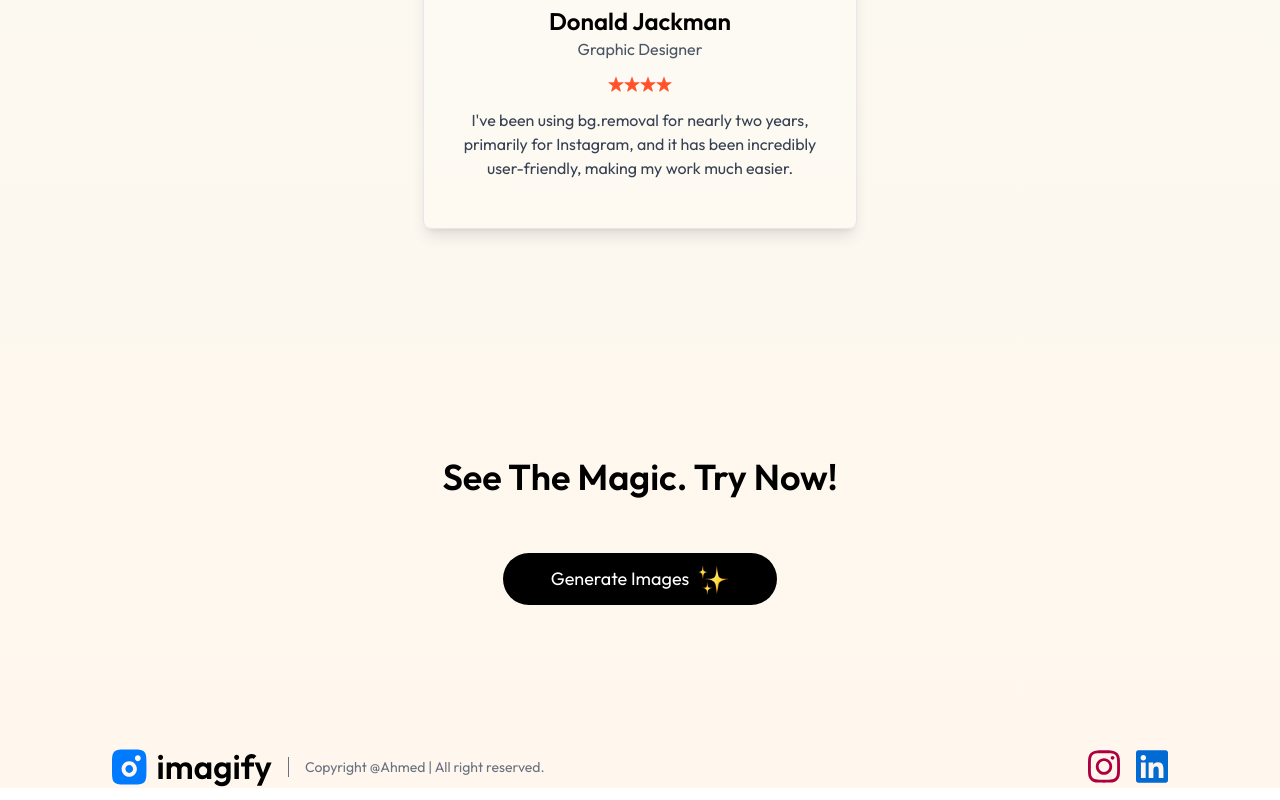
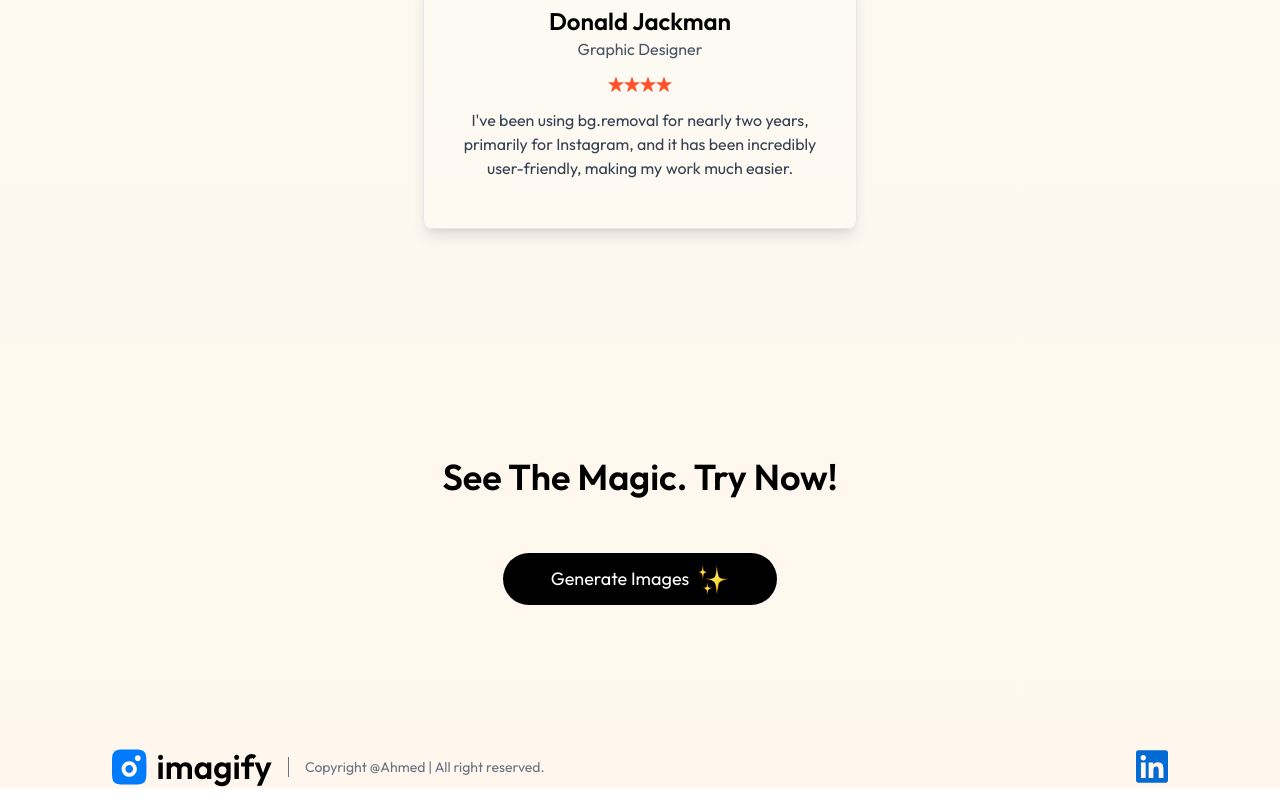
Before and after one commit to ahm-kamyana/Imagify-AI-Image-Generator-MERN, a React (Vite) app in the folder client/: page / in a window 1280 px wide. Shown: the part 2626-3426 px from the top of the page. Built offline with nearby package versions, Linux system fonts and the light colour scheme.

Commit message:
Linkdin link added

```diff
--- a/client/src/components/Footer.jsx
+++ b/client/src/components/Footer.jsx
@@ -16,18 +16,14 @@ const Footer = () => {
         Copyright @Ahmed | All right reserved.
       </p>
       <div className="flex gap-4 items-center justify-center ">
-        <img
-          src={assets.instagram_icon}
-          alt="Instagram"
-          width={20}
-          className="cursor-pointer hover:scale-110 sm:w-8 w-5 transition duration-300"
-        />
-        <img
-          src={assets.linkedin_icon}
-          alt="Instagram"
-          width={20}
-          className="cursor-pointer hover:scale-110 sm:w-8 w-5 transition duration-300"
-        />
+        <a href="https://www.linkedin.com/in/ahm-kamyana">
+          <img
+            src={assets.linkedin_icon}
+            alt="Linkdin"
+            width={20}
+            className="cursor-pointer hover:scale-110 sm:w-8 w-5 transition duration-300"
+          />
+        </a>
       </div>
     </div>
   );
```
Also changed, not shown: 1 other file (tests, documents, lock files or other folders).
